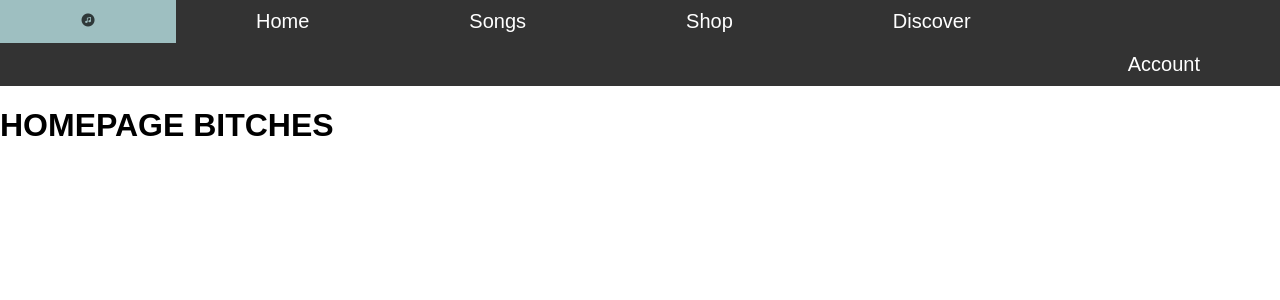
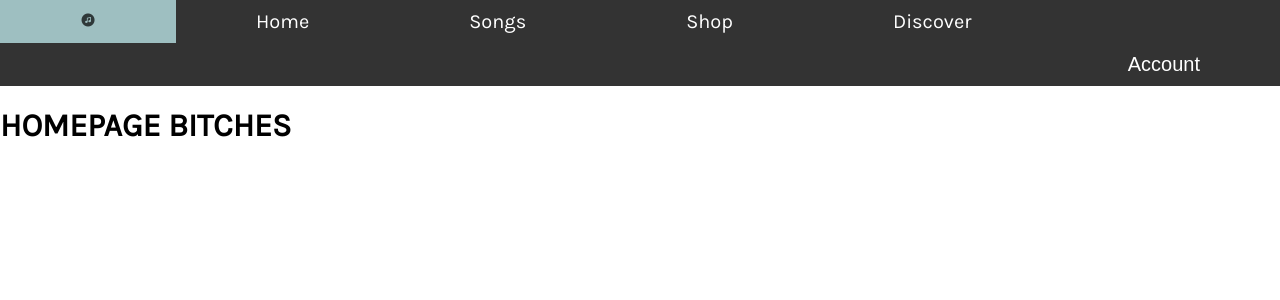
Before and after one commit to Keenanks/CS386-Software-Engineering, a PHP site: page /homepage.php in a window 1280 px wide. Shown: the top 300 px of the page. Run offline with PHP 8.4, Linux system fonts and the light colour scheme.

Commit message:
added link to font

```diff
--- a/homepage.php
+++ b/homepage.php
@@ -7,6 +7,9 @@
     <link rel = "stylesheet"
     type = "text/css"
     href = "homepage.css" />
+
+    <link href="https://fonts.googleapis.com/css?family=Karla" rel="stylesheet">
+
 </head>
 
 
@@ -22,7 +25,6 @@
   <a href="#discover">Discover</a>
   <div class="dropdown">
   <button class="dropbtn" onclick="myFunction()">Account
-    <i class="fa fa-caret-down"></i>
   </button>
   <div class="dropdown-content" id="myDropdown">
     <a href="#">Link 1</a>
```
